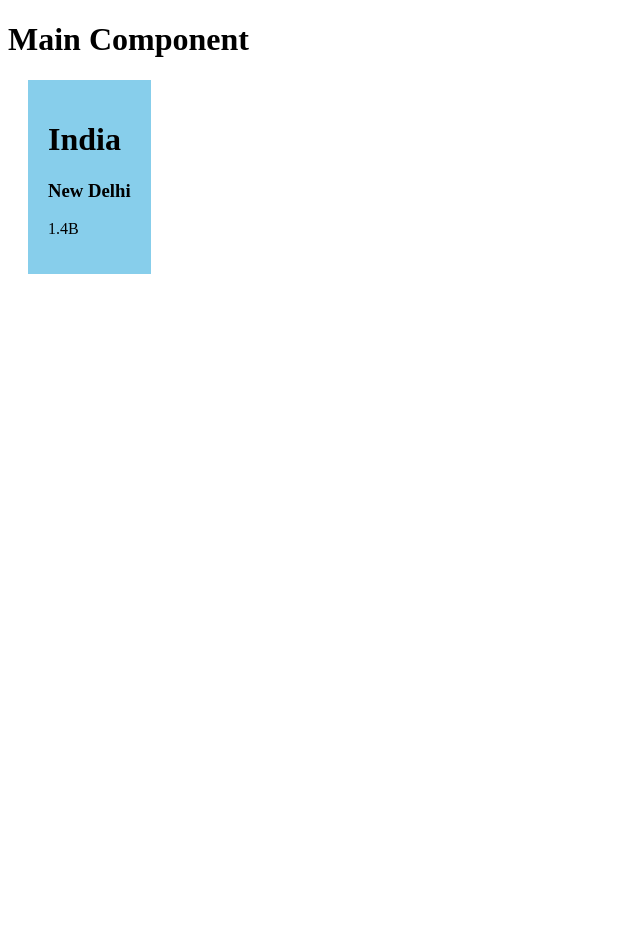
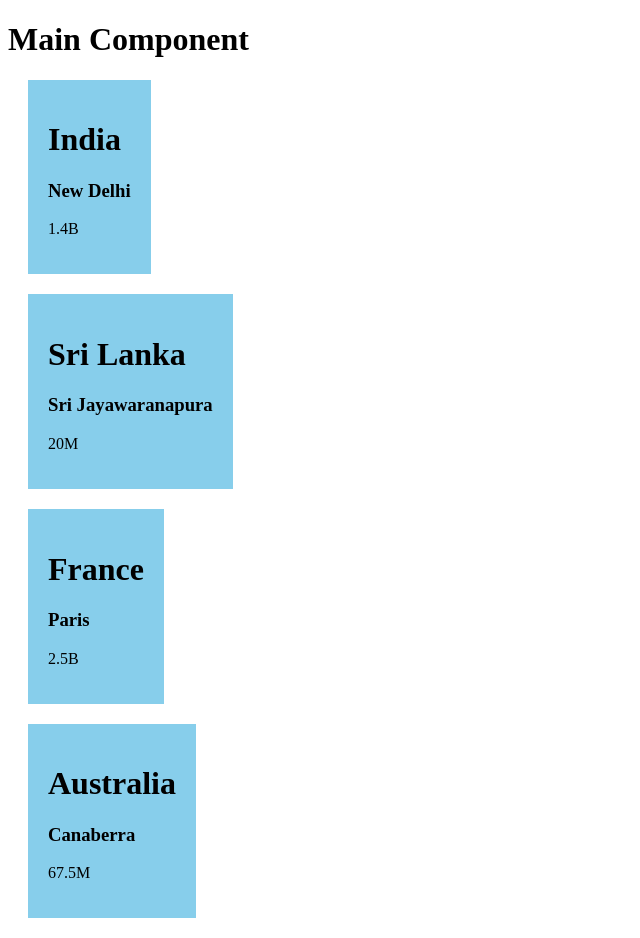
Before and after one commit to binura12/React-Practice, a React (Vite) app: page / in a window 1280 px wide. Shown: the whole page, without its empty margins (0-640 px from the left). Before the commit the page ends 800 px from the top, so only its background shows below. Built offline with nearby package versions, Linux system fonts and the light colour scheme.

Commit message:
using mapping loop for return counries

```diff
--- a/src/App.jsx
+++ b/src/App.jsx
@@ -21,7 +21,14 @@ function App() {
       <Product name="Iphone 11" price="85000/=" specs={{ram:"3GB",size:"19cm"}}/>
       <Product name="Iphone 14" price="285000" specs={{ram:"3GB",size:"19cm"}}/> */}
 
-      <Country name={countries[0].name} Capital={countries[0].Capital} population={countries[0].population}/>
+      {/* mapping logic */}
+      {
+        countries.map((country)=>{
+          return (
+            <Country name={country.name} Capital={country.Capital} population={country.population} key={country.name}/>
+          )
+        })
+      }
     </div>
   );
 }
```
